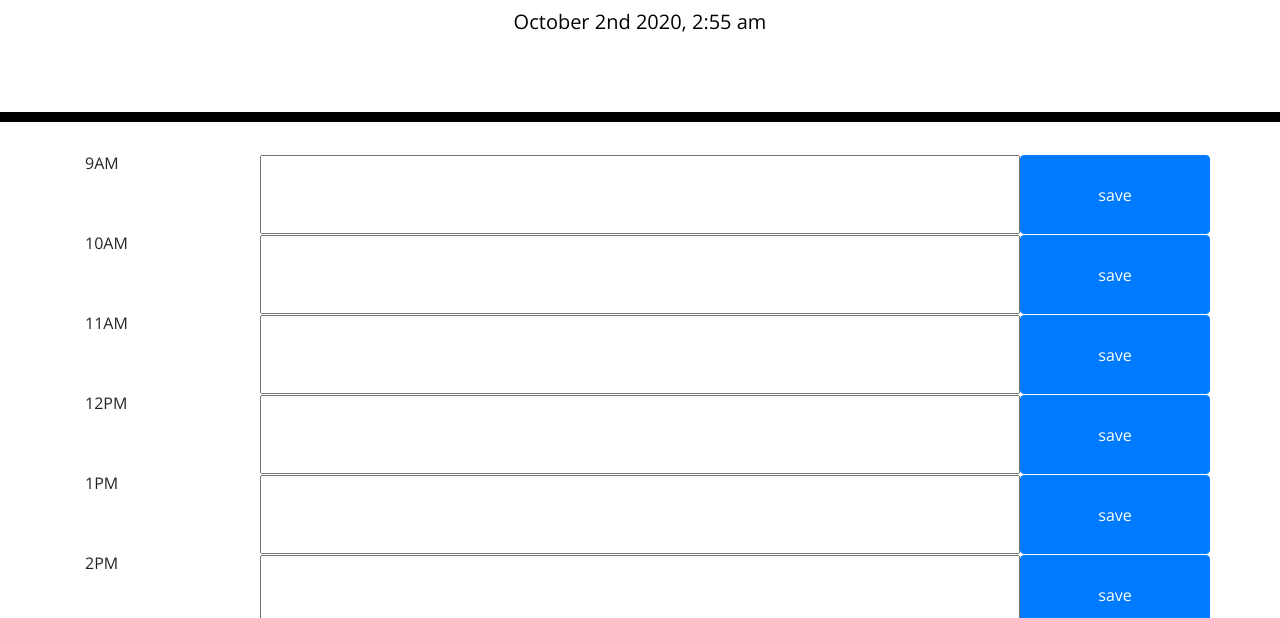
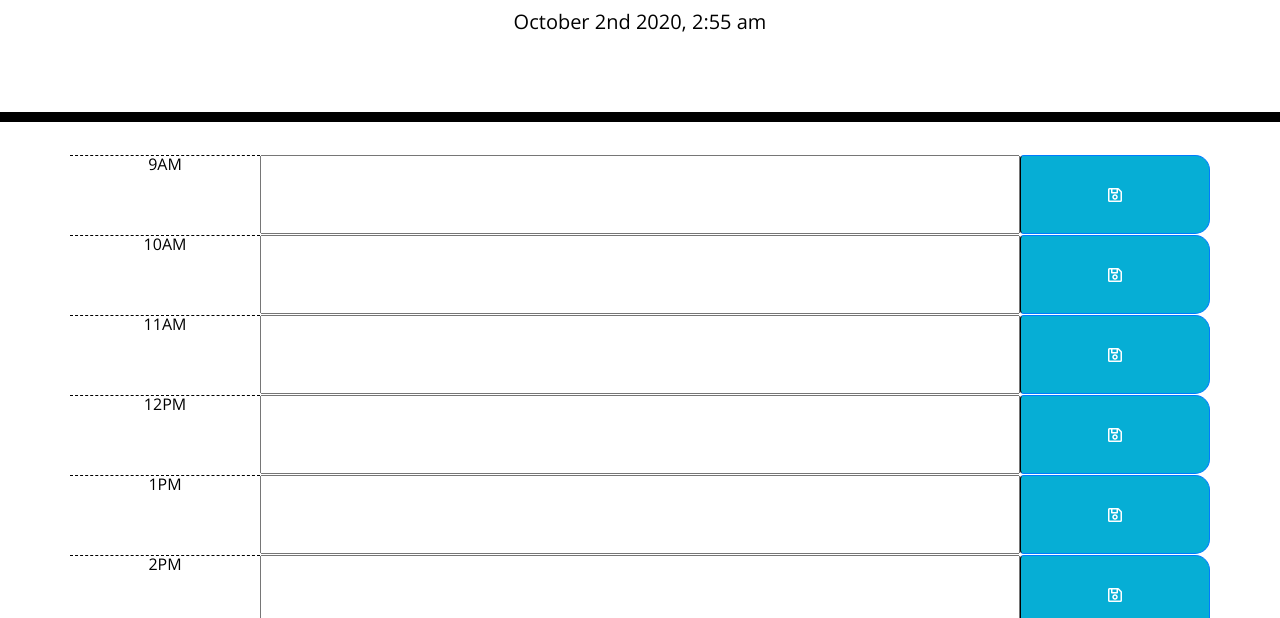
Before and after one commit to ThyChristiansen/Work_Day_Scheduler, a plain HTML site: page index.html in a window 1280 px wide. Shown: the part 182-800 px from the top of the page. Drawn offline with nearby package versions, Linux system fonts and the light colour scheme.

Commit message:
added icon to save and try to color change

```diff
--- a/script.js
+++ b/script.js
@@ -13,25 +13,25 @@ $(document).ready(function(){
         for (i = 0; i < workHours.length; i++) {
             // create rows for each hour in the work day
             var row = $("<div>")
-            row.addClass("row");
+            row.addClass("row time-block");
 
             // Create a small col to indicate which hour block the row is
             var hourCol = $("<div>")
             hourCol.text(workHours[i])
-            hourCol.addClass("col-2");
+            hourCol.addClass("col-2 hour");
 
             // Create a large col for the input of the ToDo items on teh calander
             var inputCol = $("<input>")
-            inputCol.val("Placeholder   Enter note here")
-            inputCol.addClass("toDo col-8");
+            inputCol.val("Placeholder, Enter note here")
+            inputCol.addClass("toDo col-8 description");
 
             // Create Id's for each col based on the index they were created from (ie: 0 - 8)
             inputCol.attr("id", "input" + i);
 
             // repeted input but instead created a button and added id's for each
             var saveBtn = $("<button>")
-            saveBtn.addClass("btn btn-primary col-2")
-            saveBtn.text("save");
+            saveBtn.addClass("btn btn-primary col-2 saveBtn")
+            saveBtn.append($("<i>").addClass("far fa-save"));
             saveBtn.attr("id", "Btn" + i);
 
             // Made sure each row, col, and btn populated on the webpage
@@ -52,7 +52,6 @@ $(document).ready(function(){
 
             var savedInput0 = localStorage.getItem("toDo0");
             $("#input0").val(savedInput0);
-            console.log(savedInput0);
 
             // local storage btn 1
              $("#Btn1").on("click", function (event) {
@@ -141,6 +140,32 @@ $(document).ready(function(){
 
             var savedInput8 = localStorage.getItem("toDo8");
             $("#input8").val(savedInput8);
+
+            // now to change the color of the rows based on the time of day
+            function changeColor() {
+                var currentHour = momnet().hours();
+                console.log(currentHour);
+
+                $(".time-block").each(function(){
+                    var calenderHour = parseInt($(this).attr("id"));
+
+                    if (calanderHour < currentHour){
+                        $(this).addClass("past");
+
+                    }
+                    else if (calenderHour --- currentHour){
+                        $(this).removeClass("past");
+                        $(this).removeClass("present");
+                    }
+                    else {
+                        $(this).removeClass("past");
+                        $(this).removeClass("present");
+                        $(this).removeClass("future");
+                    }
+
+                })
+            }
+            changeColor();
     }
     Calander();
 })
```
Also changed, not shown: index.html (+0 -1 lines).
